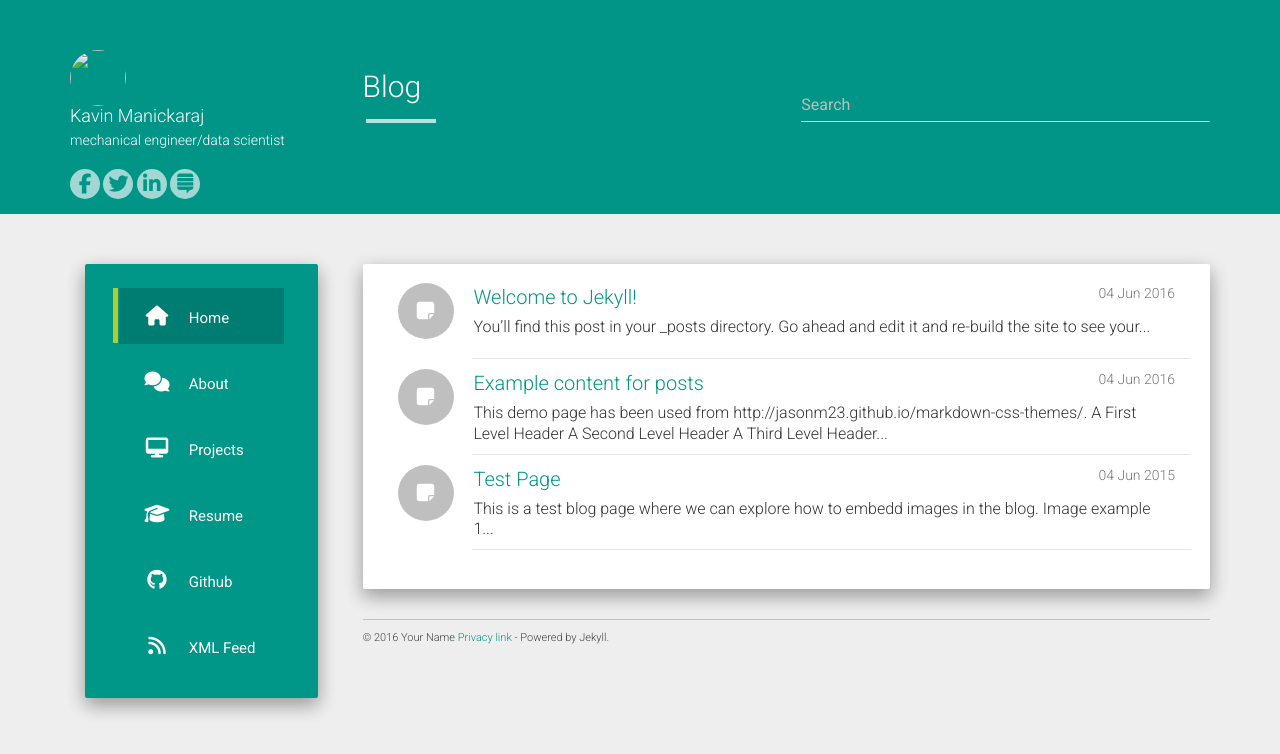
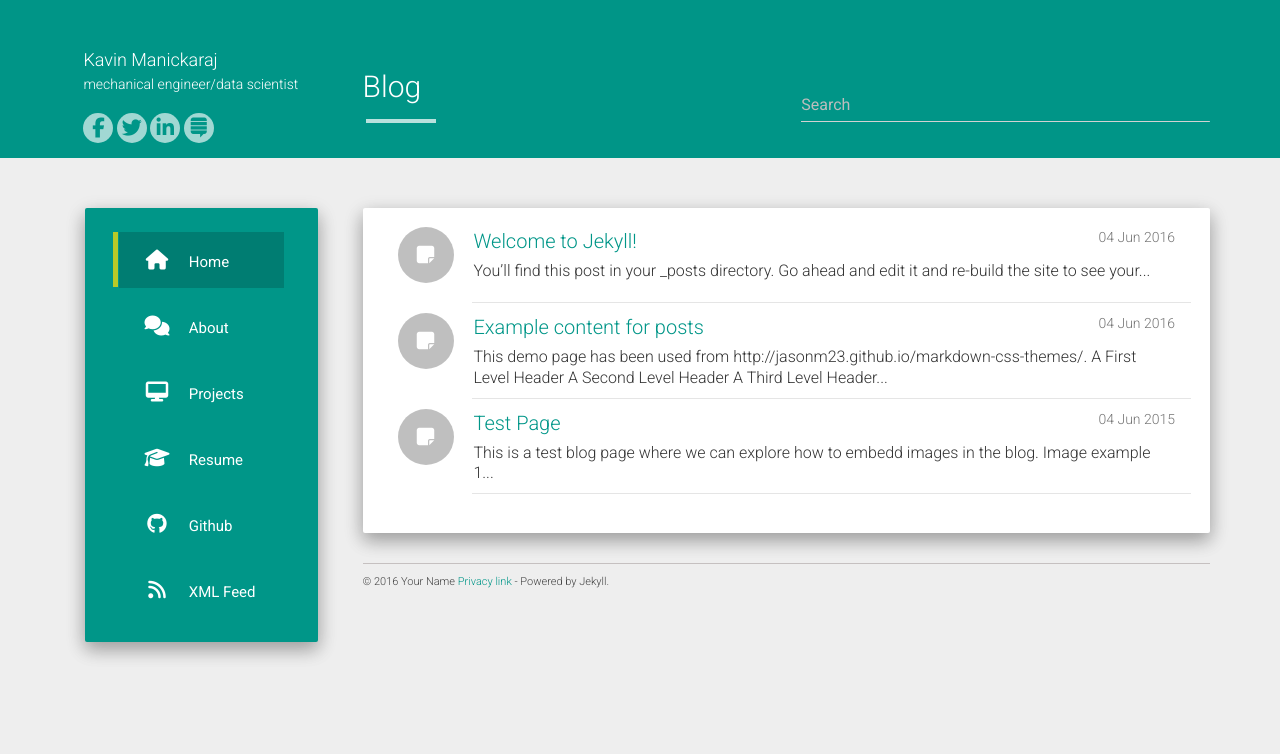
Before and after one commit to codeasashu/hcz-jekyll-blog, a Jekyll site: the page built from index.html, in a window 1280 px wide. Shown: the top 754 px of the page. Built offline with Jekyll 4.4.1, drawn with Linux system fonts in a browser that asks for light colours; nearby versions of some CDN libraries; the list of posts is cut into pages by our own code.

Commit message:
comment out logo in header

```diff
--- a/_includes/header.html
+++ b/_includes/header.html
@@ -3,7 +3,7 @@
         <div class="row">
           <div class="col-md-3 col-sm-4 col-xs-12">
             <div class="row-picture">
-              <img id="about" class="logo-img" src="{{ site.logo }}" height="75px" width="75px">
+              <!-- <img id="about" class="logo-img" src="{{ site.logo }}" height="75px" width="75px"> -->
             </div>
             <div class="row-details">
               <h4 class="list-group-item-heading">{{ site.author }}</h4>
```
